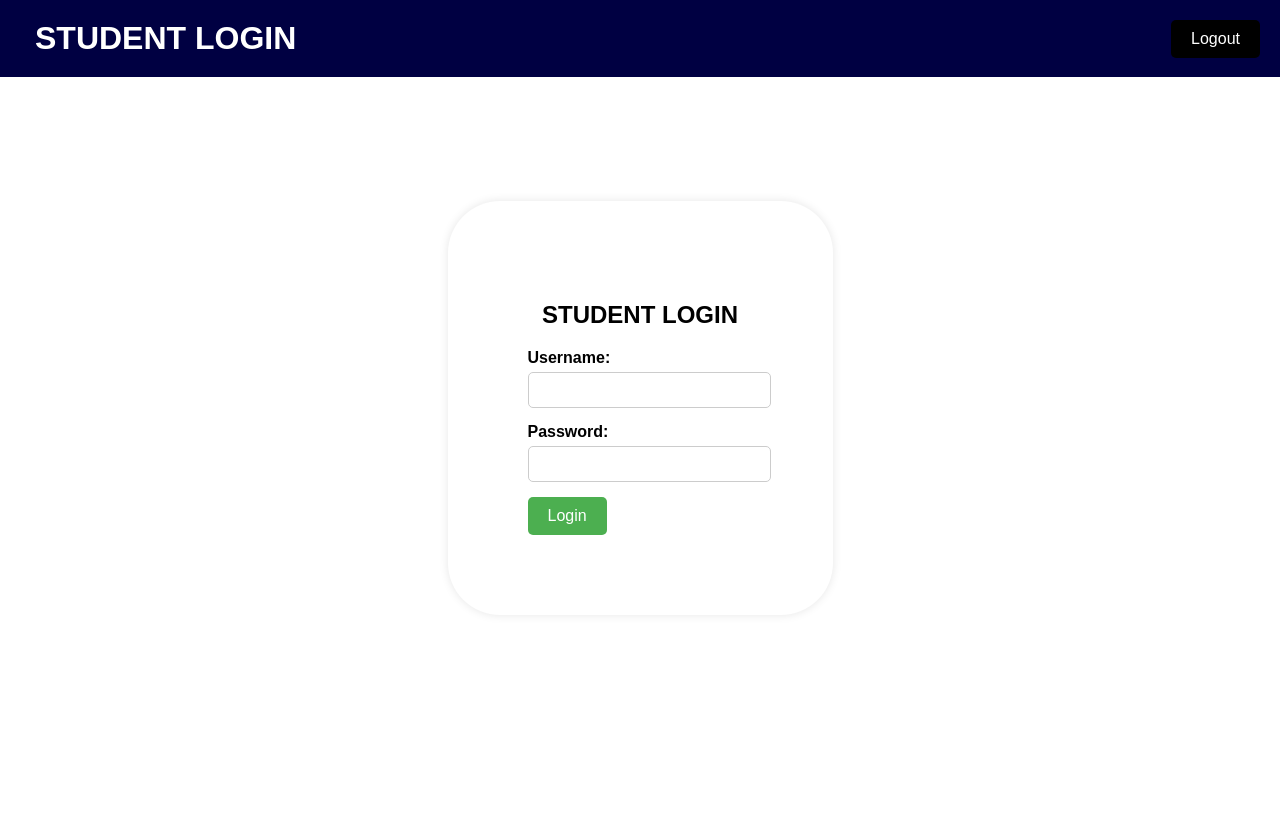
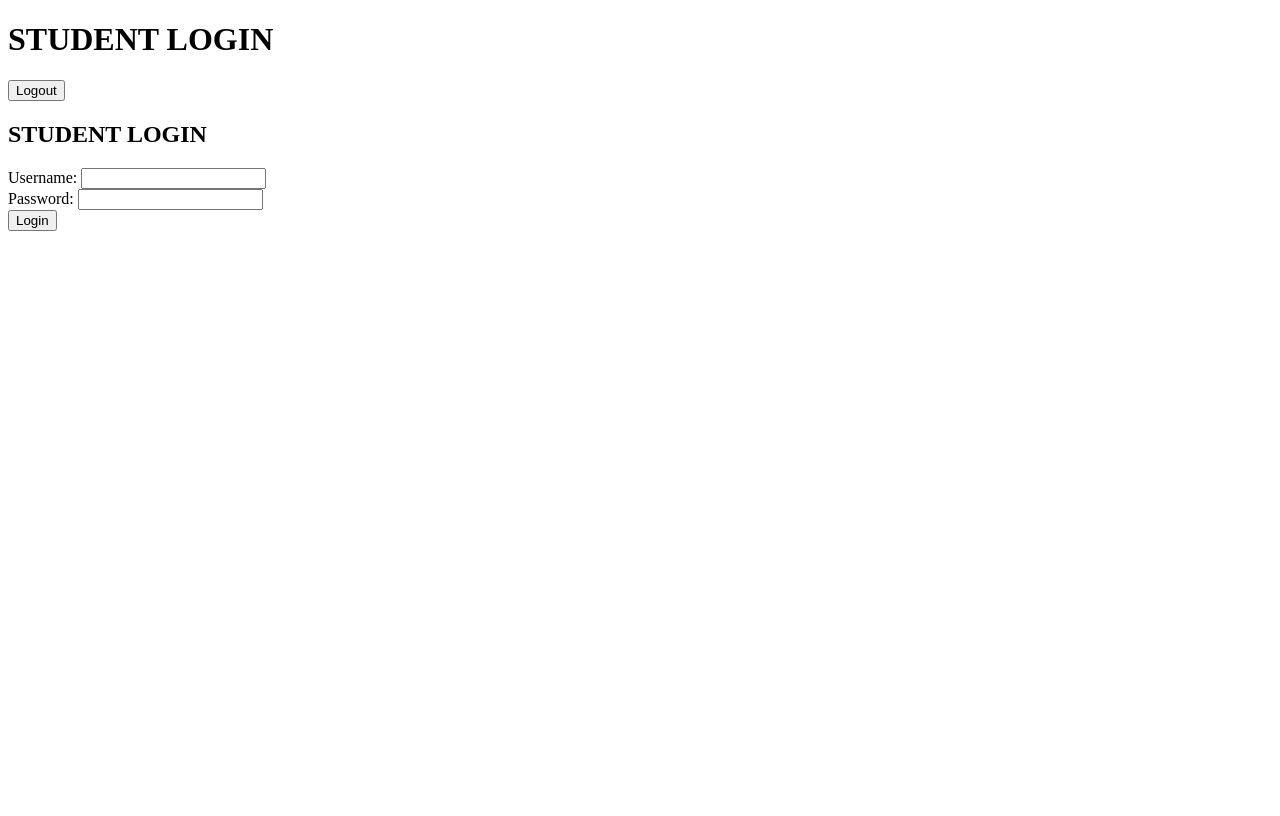
Before and after one commit to KhushiJain2004/Attendance-management-system-Devops-lab-, a Django app: page /StudentLogin in a window 1280 px wide. After the commit the page ends 231 px from the top, so only its background shows below. Run offline with Django 4.2, Linux system fonts and the light colour scheme.

Commit message:
Update Studentlogin.html

```diff
--- a/ATTENDANCE_MANAGEMENT_SYSTEM/template/Studentlogin.html
+++ b/ATTENDANCE_MANAGEMENT_SYSTEM/template/Studentlogin.html
@@ -1,102 +1,5 @@
 <!DOCTYPE html>
 <html lang="en">
-
-<head>
-    <meta charset="UTF-8">
-    <meta name="viewport" content="width=device-width, initial-scale=1.0">
-    <title>Student Login Page</title>
-    <style>
-        body {
-            font-family: Arial, sans-serif;
-            background-color: #ffffff;
-
-            padding: 0;
-            display: flex;
-            justify-content: center;
-            align-items: center;
-            height: 100vh;
-        }
-        .navbar {
-            background-color:rgb(0, 0, 66);
-            color: white;
-            padding: 5px 20px;
-            text-align: left;
-            width: 100%;
-            position: fixed;
-            top: 0;
-            box-sizing: border-box;
-            display: flex;
-            justify-content: space-between;
-            align-items: center;
-        }
-
-        .navbar h1 {
-            margin: 15px;
-        }
-
-        .btn-logout {
-            background-color: #000000;
-            color: white;
-            border: none;
-            padding: 10px 20px;
-            font-size: 16px;
-            border-radius: 5px;
-            cursor: pointer;
-        }
-
-        .login-container {
-            background-color: #ffffff;
-            padding: 80px;
-            border-radius: 52px;
-            box-shadow: 0px 0px 10px 0px rgba(0, 0, 0, 0.1);
-        }
-
-        .login-container h2 {
-            text-align: center;
-            margin-bottom: 20px;
-        }
-
-        .form-group {
-            margin-bottom: 15px;
-        }
-
-        .form-group label {
-            font-weight: bold;
-            display: block;
-            margin-bottom: 5px;
-        }
-
-        .form-group input[type="text"], .form-group input[type="password"] {
-            width: 100%;
-            padding: 8px;
-            font-size: 16px;
-            border: 1px solid #ccc;
-            border-radius: 5px;
-        }
-
-        .form-group select {
-            width: 100%;
-            padding: 8px;
-            font-size: 16px;
-            border: 1px solid #ccc;
-            border-radius: 5px;
-        }
-
-        .btn-login {
-            background-color: #4caf50;
-            color: white;
-            border: none;
-            padding: 10px 20px;
-            font-size: 16px;
-            border-radius: 5px;
-            cursor: pointer;
-        }
-
-        .btn-login:hover {
-            background-color: #45a049;
-        }
-    </style>
-</head>
 
 <body>
     <div class="navbar">
```
